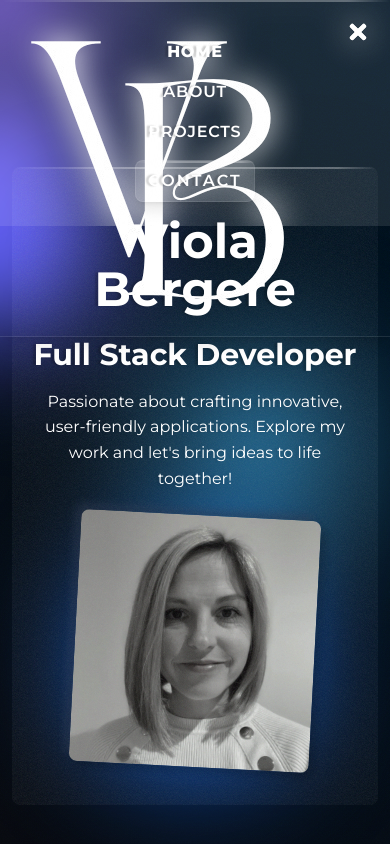
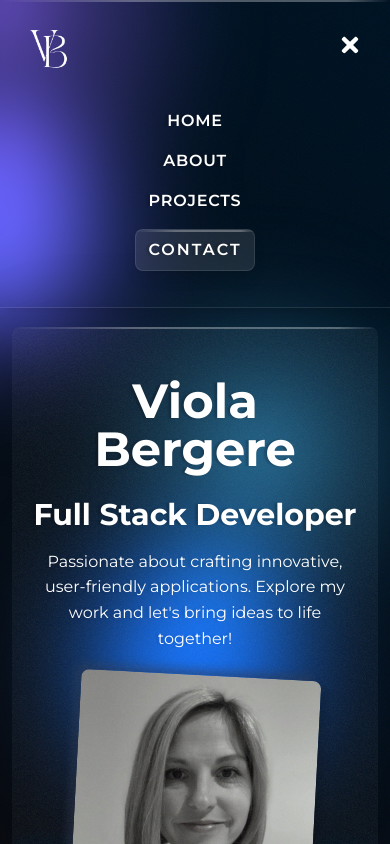
Before and after one commit to violaberg/portfolio, a Next.js app: page / in a window 390 px wide. Both pictures are taken after a click on the button "Open menu". Shown: the top 844 px of the page. Built offline with nearby package versions, Linux system fonts and the light colour scheme.

Commit message:
fix: adjust mobile nav

```diff
--- a/src/components/BackToTopButton.jsx
+++ b/src/components/BackToTopButton.jsx
@@ -2,7 +2,7 @@
 
 import { useState, useEffect } from 'react'
 import { motion } from 'framer-motion'
-import { TbSquareRoundedChevronUp } from "react-icons/tb";
+import { TbSquareRoundedChevronUpFilled } from "react-icons/tb";
 
 const BackToTopButton = () => {
 const [isVisible, setIsVisible] = useState(false)
@@ -48,7 +48,7 @@ return (
       onClick={scrollToTop}
       aria-label="Back to top"
     >
-      <TbSquareRoundedChevronUp
+      <TbSquareRoundedChevronUpFilled
         size={40}
       />
     </motion.button>
--- a/src/components/NavBar.jsx
+++ b/src/components/NavBar.jsx
@@ -2,10 +2,10 @@
 
 import { useState, useEffect } from "react";
 import Link from "next/link";
-import { usePathname } from 'next/navigation'
-import Image from 'next/image'
+import { usePathname } from "next/navigation";
+import Image from "next/image";
 import { FaBars, FaTimes } from "react-icons/fa";
-import vbLogo from '/public/images/logo.png'
+import vbLogo from "/public/images/logo.png";
 
 export default function Navbar() {
   const [isMobileMenuOpen, setIsMobileMenuOpen] = useState(false);
@@ -39,34 +39,46 @@ export default function Navbar() {
     }
   }, [isMobileMenuOpen]);
 
-
   return (
+    <>
+      {/* Navbar */}
       <nav
-      className={`noise flex fixed top-0 left-0 shadow-lg w-full items-center uppercase p-3 transition-all duration-300 ${
-  isScrolled ? 'backdrop-blur-md bg-white/10 border border-white/20 shadow-lg' : 'bg-transparent'
+        className={`noise fixed top-0 left-0 shadow-lg w-full uppercase p-3 transition-all duration-300 z-50 ${
+          isScrolled
+            ? "backdrop-blur-md bg-white/10 border border-white/20 shadow-lg"
+            : "bg-transparent"
         }`}
       >
-      <div className="container mx-auto flex justify-between items-center my-2 p-2">
-        {/* Logo and Name */}
+        <div className="container mx-auto flex justify-between items-center p-4">
+          {/* Logo */}
           <Link href="/" className="flex items-center">
-          <Image
-            src={vbLogo}
-            alt="logo"
-            width={40}
-            height={40}
-            className="h-full w-full"
-          />
+            <Image src={vbLogo} alt="logo" width={40} style={{ height: "auto" }} />
           </Link>
 
-        {/* Desktop Navigation Links */}
+          {/* Desktop Navigation */}
           <div className="hidden md:flex space-x-6">
-          <Link href="/" className={`font-semibold pt-2 tracking-wider hover:font-extrabold [&.active]:font-extrabold ${pathname === '/' ? 'active' : ''}`}>
+            <Link
+              href="/"
+              className={`font-semibold pt-2 tracking-wider hover:font-extrabold ${
+                pathname === "/" ? "font-extrabold" : ""
+              }`}
+            >
               Home
             </Link>
-          <Link href="/about" className={`font-semibold pt-2 tracking-wider hover:font-extrabold [&.active]:font-extrabold ${pathname === '/about' ? 'active' : ''}`}>
+            <Link
+              href="/about"
+              className={`font-semibold pt-2 tracking-wider hover:font-extrabold ${
+                pathname === "/about" ? "font-extrabold" : ""
+              }`}
+            >
               About
             </Link>
-          <Link href="/projects" className={`font-semibold pt-2 tracking-wider hover:font-extrabold [&.active]:font-extrabold ${pathname === '/projects' ? 'active' : ''}`}>
+            <Link
+              href="/projects"
+              className={`font-semibold pt-2 tracking-wider hover:font-extrabold ${
+                pathname === "/projects" ? "font-extrabold" : ""
+              }`}
+            >
               Projects
             </Link>
             <Link
@@ -77,15 +89,15 @@ export default function Navbar() {
             </Link>
           </div>
 
-        {/* Mobile Navigation (Burger Menu) */}
+          {/* Mobile Navigation (Burger Icon) */}
           <div className="md:hidden">
             <button
               onClick={toggleMobileMenu}
-            className="text-xl focus:outline-none pt-3"
+              className="text-xl focus:outline-none"
               aria-label={isMobileMenuOpen ? "Close menu" : "Open menu"}
             >
               {isMobileMenuOpen ? (
-              <FaTimes className="text-2xl absolute top-5 right-5" />
+                <FaTimes className="text-2xl" />
               ) : (
                 <FaBars className="text-2xl" />
               )}
@@ -94,33 +106,29 @@ export default function Navbar() {
         </div>
 
         {/* Mobile Menu */}
-      {isMobileMenuOpen && (
-        <div className="fixed top-0 left-0 md:hidden flex flex-col items-center w-full p-6 space-y-4 backdrop-blur-lg bg-white/10 border border-white/20 z-50">
-          {/* Close Button (X) */}
-          <button
-            onClick={toggleMobileMenu}
-            className="absolute top-5 right-5 text-2xl"
-            aria-label="Close menu"
+        <div
+          className={`md:hidden overflow-hidden transition-all duration-300 ease-in-out ${
+            isMobileMenuOpen ? "max-h-screen" : "max-h-0"
+          }`}
         >
-            <FaTimes />
-          </button>
+          <div className="flex flex-col items-center w-full p-6 space-y-4">
             <Link
               href="/"
-            className={`block font-semibold tracking-wider hover:font-extrabold [&.active]:font-extrabold ${pathname === '/' ? 'active' : ''}`}
+              className="block font-semibold tracking-wider hover:font-extrabold"
               onClick={toggleMobileMenu}
             >
               Home
             </Link>
             <Link
               href="/about"
-            className={`block font-semibold tracking-wider hover:font-extrabold [&.active]:font-extrabold ${pathname === '/about' ? 'active' : ''}`}
+              className="block font-semibold tracking-wider hover:font-extrabold"
               onClick={toggleMobileMenu}
             >
               About
             </Link>
             <Link
               href="/projects"
-            className={`block font-semibold tracking-wider hover:font-extrabold [&.active]:font-extrabold ${pathname === '/projects' ? 'active' : ''}`}
+              className="block font-semibold tracking-wider hover:font-extrabold"
               onClick={toggleMobileMenu}
             >
               Projects
@@ -133,7 +141,15 @@ export default function Navbar() {
               Contact
             </Link>
           </div>
-      )}
+        </div>
       </nav>
+
+      {/* Push Content Down When Menu Opens */}
+      <div
+        className={`transition-all duration-300 ${
+          isMobileMenuOpen ? "mt-40" : "mt-0"
+        }`}
+      ></div>
+    </>
   );
 }
```
Lines whose indentation alone changed are shown as unchanged.
